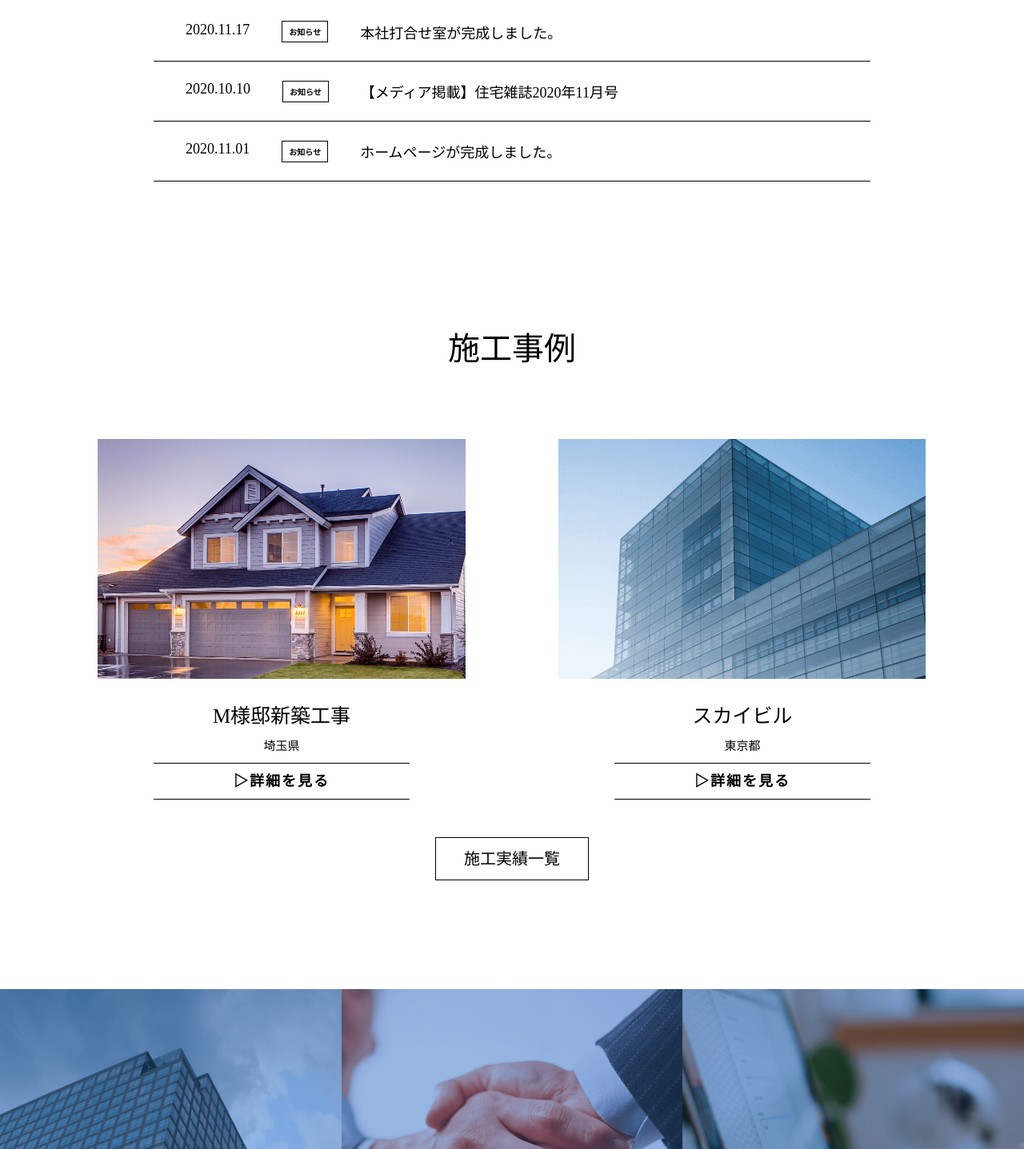
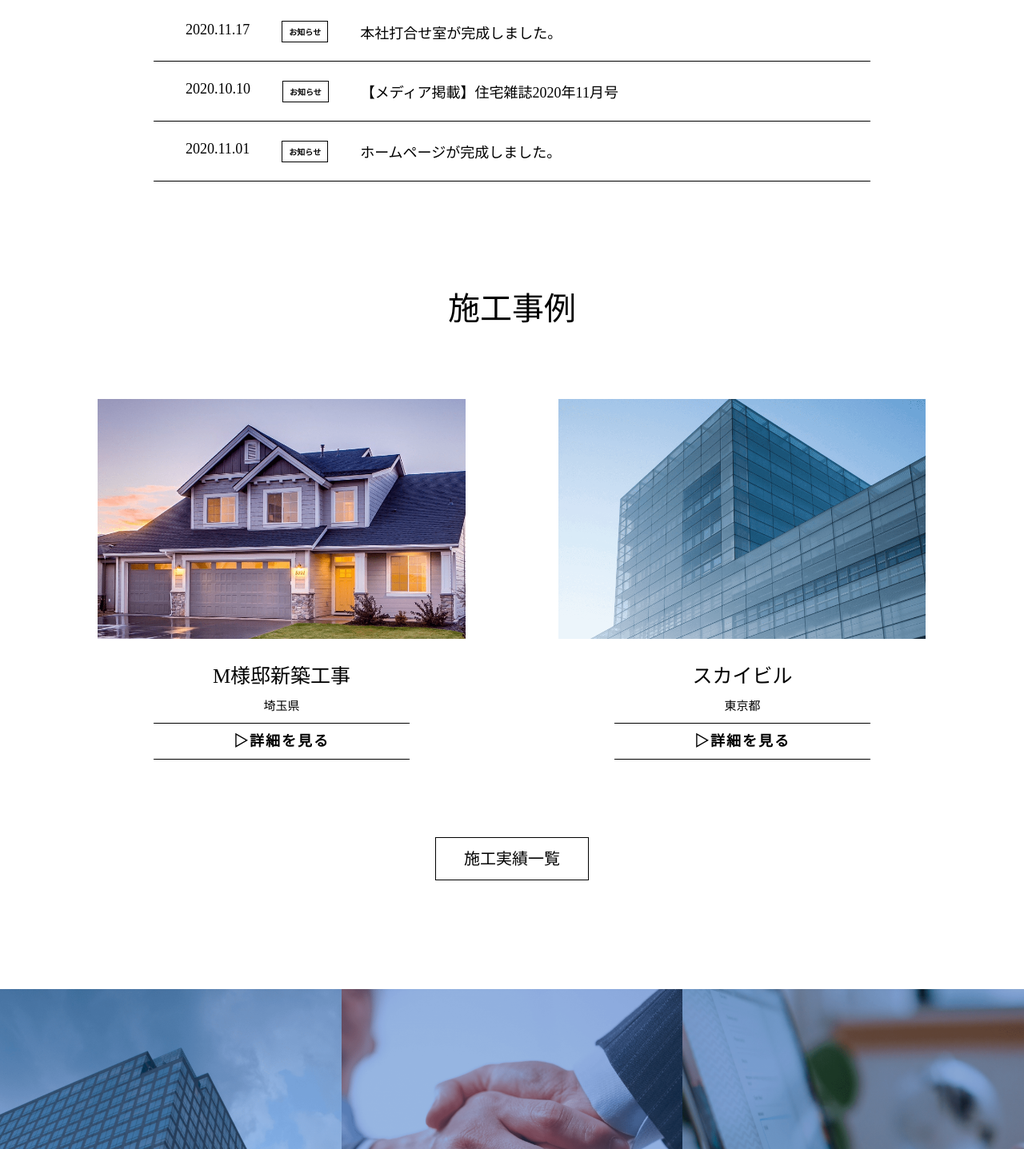
Before and after one commit to koichi53/koichi53.github.io, a plain HTML site: page index.html in a window 1280 px wide. Shown: the part 639-2076 px from the top of the page at 80% size. Drawn offline with Linux system fonts and the light colour scheme.

Commit message:
Update stylesheet.css

```diff
--- a/stylesheet.css
+++ b/stylesheet.css
@@ -115,7 +115,7 @@ padding: 5px 8px;
 
 .exmple-title {
 width: 100%;
-padding: 150px 0 30px 0;
+padding: 100px 0 30px 0;
 text-align: center;
 }
 
@@ -173,7 +173,7 @@ transition: all 0.5s;
 .construction-all {
 width: 100%;
 text-align: center;
-padding: 70px 0 150px 0;
+padding: 120px 0 150px 0;
 }
 
 .construction-all a {
```
